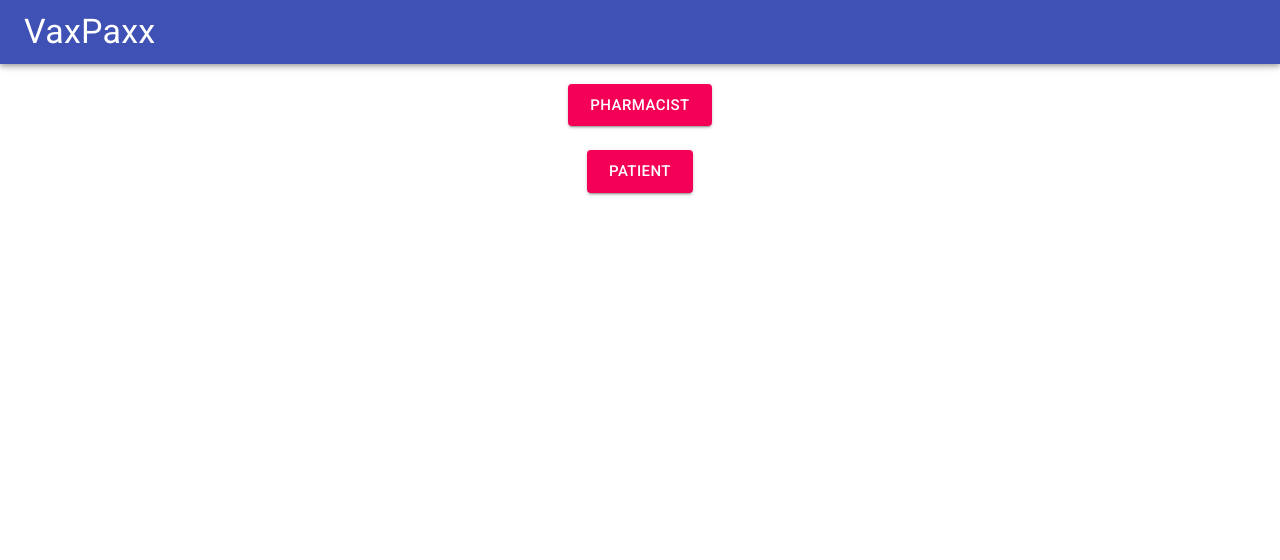
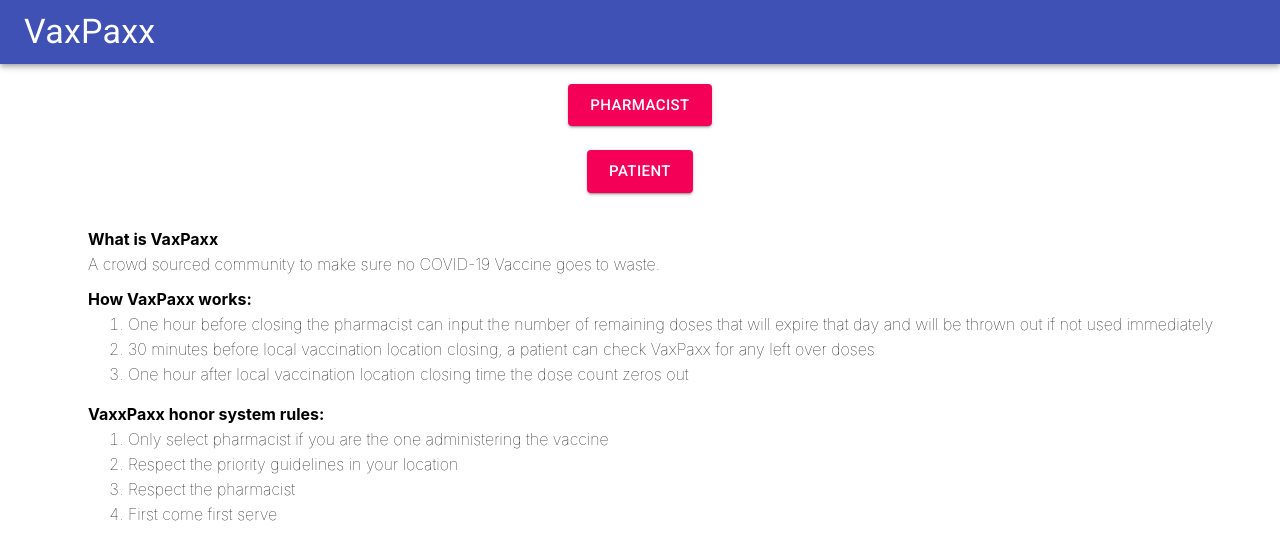
Before and after one commit to meyerche/vaxpaxx, a React (Create React App) app: page / in a window 1280 px wide. Shown: the top 560 px of the page. Built offline with nearby package versions, Linux system fonts and the light colour scheme.

Commit message:
Added "about" text to home page.

```diff
--- a/src/components/Home.css
+++ b/src/components/Home.css
@@ -2,3 +2,7 @@ a {
     text-decoration: none;
     color: inherit;
 }
+
+.aboutContainer {
+    padding-top: 20px;
+}
--- a/src/components/Home.js
+++ b/src/components/Home.js
@@ -1,9 +1,12 @@
 import React from "react";
-import {Button, Grid} from "@material-ui/core";
+import {Button, Container, Grid} from "@material-ui/core";
 import { Link } from "react-router-dom";
+import HomeAbout from "./HomeAbout";
+import "./Home.css";
 
 function Home() {
     return (
+        <Container disableGutters>
             <Grid
                 container
                 direction="column"
@@ -22,6 +25,12 @@ function Home() {
                     </Button>
                 </Grid>
             </Grid>
+
+            <Container className="aboutContainer">
+                <HomeAbout />
+            </Container>
+        </Container>
+
     );
 }
 
--- /dev/null
+++ b/src/components/HomeAbout.css
@@ -0,0 +1,17 @@
+
+ul > li {
+    list-style-type: none;
+    font-weight: lighter;
+    padding-bottom: 15px;
+}
+
+ul > li:before{
+    content:attr(aria-label);
+    display: block;
+    font-weight:bold;
+    padding-bottom: 5px;
+}
+
+ul ol > li {
+    padding-bottom: 5px;
+}
--- /dev/null
+++ b/src/components/HomeAbout.js
@@ -0,0 +1,32 @@
+import React from "react";
+import "./HomeAbout.css";
+
+
+export default function HomeAbout() {
+    return (
+        <ul>
+            <li aria-label="What is VaxPaxx">
+                A crowd sourced community to make sure no COVID-19 Vaccine goes to waste.
+            </li>
+            <li aria-label="How VaxPaxx works:">
+                <ol>
+                    <li>One hour before closing the pharmacist can input
+                        the number of remaining doses that will expire that day and will be thrown out if not
+                        used immediately</li>
+                    <li>30 minutes before local vaccination location
+                        closing, a patient can check VaxPaxx for any left over doses</li>
+                    <li>One hour after local vaccination location
+                        closing time the dose count zeros out</li>
+                </ol>
+            </li>
+            <li aria-label="VaxxPaxx honor system rules:">
+                <ol>
+                    <li>Only select pharmacist if you are the one administering the vaccine</li>
+                    <li>Respect the priority guidelines in your location</li>
+                    <li>Respect the pharmacist</li>
+                    <li>First come first serve</li>
+                </ol>
+            </li>
+        </ul>
+    )
+}
```
Also changed, not shown: src/App.js (+0 -8 lines), 1 other file (tests, documents, lock files or other folders). Lines whose indentation alone changed are shown as unchanged.
